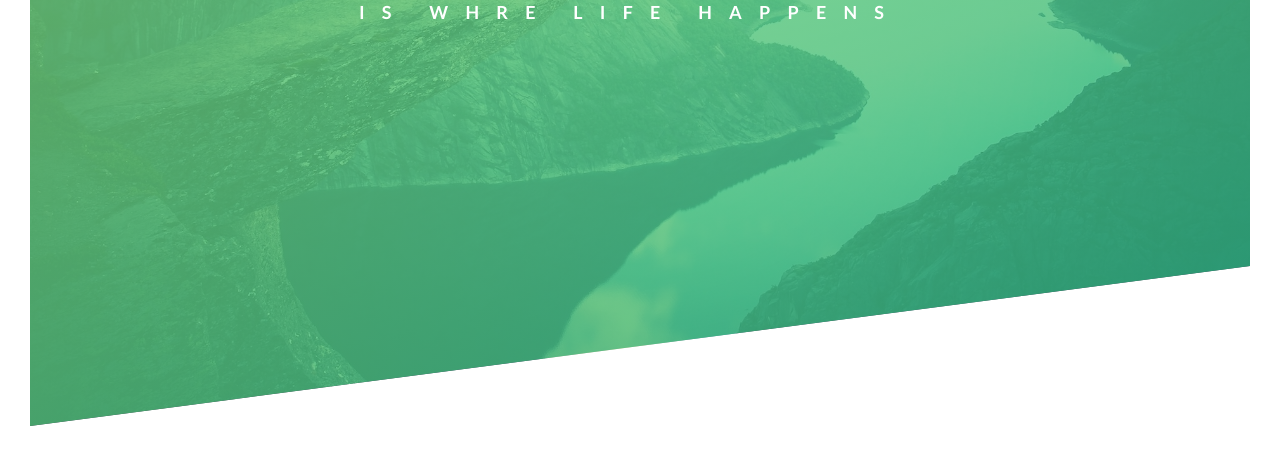
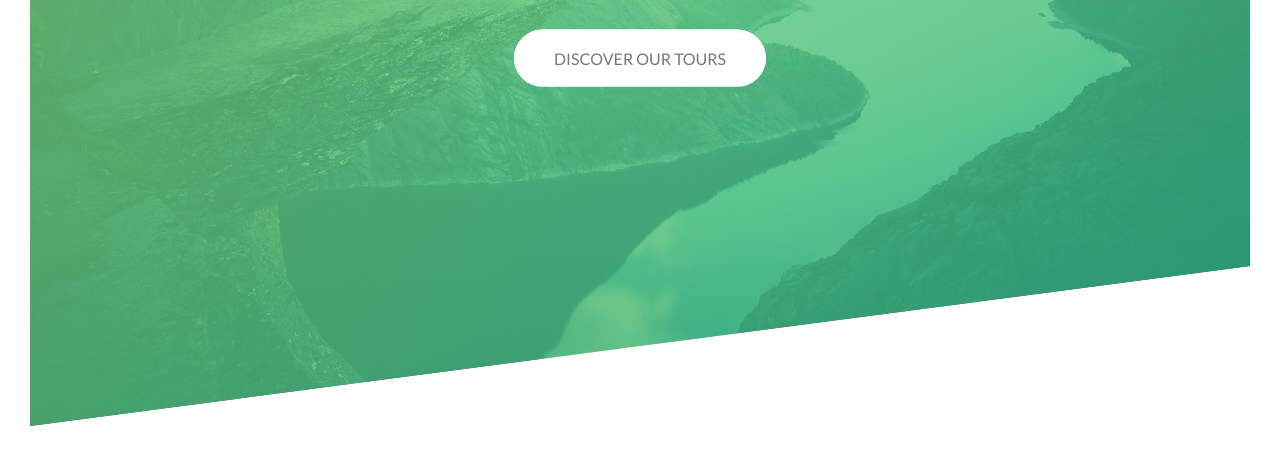
Before and after one commit to camilasass/studying-advanced-css, a plain HTML site: page Natours/index.html in a window 1280 px wide. Shown: the part 364-820 px from the top of the page. Drawn offline with Linux system fonts and the light colour scheme.

Commit message:
Projeto 1 | Botão + Animações Header

```diff
--- a/Natours/css/style.css
+++ b/Natours/css/style.css
@@ -50,11 +50,13 @@ body {
     top: 40%;
     left: 50%;
     transform: translate(-50%, -50%);
+    text-align: center;
 }
 
 .heading-primary {
     color: #fff;
     text-transform: uppercase;
+    margin-bottom: 60px;
 }
 
 .heading-primary-main {
@@ -62,6 +64,14 @@ body {
     font-size: 50px;
     font-weight: 400;
     letter-spacing: 35px;
+    animation: moveInLeft 2s ease-out;
+    /* animation-name: moveInLeft;
+    animation-duration: 2s;
+    animation-timing-function: ease-out; */
+    /*
+    animation-delay: 3s;
+    animation-iteration-count: 3;
+     */
 }
 
 .heading-primary-sub {
@@ -69,5 +79,106 @@ body {
     font-size: 18px;
     font-weight: 700;
     letter-spacing: 17.2px;
+    animation: moveInRight 2s ease-out;
+    /* animation-name: moveInRight;
+    animation-duration: 2s;
+    animation-timing-function: ease-out; */
+}
+
+@keyframes moveInLeft {
+    0% {
+        opacity: 0;
+        transform: translateX(-100px);
+    }
+
+    80% {
+        transform: translateX(10px);
+    }
+
+    100% {
+        opacity: 1;
+        transform: translate(0);
+    }
+}
+
+@keyframes moveInRight {
+    0% {
+        opacity: 0;
+        transform: translateX(100px);
+    }
+
+    80% {
+        transform: translateX(-10px);
+    }
+
+    100% {
+        opacity: 1;
+        transform: translate(0);
+    }
+}
+
+@keyframes moveInBottom {
+    0% {
+        opacity: 0;
+        transform: translateY(30px);
+    }
+
+    100% {
+        opacity: 1;
+        transform: translate(0);
+    }
+}
+
+.btn:link,
+.btn:visited {
+    text-transform: uppercase;
+    text-decoration: none;
+    padding: 15px 40px;
+    display: inline-block;
+    border-radius: 100px;
+    transition: all .2s;
+    position: relative;
+}
+
+.btn:hover {
+    transform: translateY(-3px);
+    box-shadow: 0 10px 20px rgba(0,0,0, .2);
+}
+
+.btn:active {
+    transform: translateY(-1px);
+    box-shadow: 0 5px 10px rgba(0,0,0, .2);
+}
+
+.btn-white {
+    background-color: #fff;
+    color: #777;
+}
+
+.btn::after {
+    content: "";
+    display: inline-block;
+    height: 100%;
+    width: 100%;
+    border-radius: 100px;
+    position: absolute;
+    top: 0;
+    left: 0;
+    z-index: -1;
+    transition: all .4s;
+}
+
+.btn-white::after {
+    background-color: #fff;
+}
+
+.btn:hover::after {
+    transform: scaleX(1.4) scaleY(1.6);
+    opacity: 0;
 
 }
+
+.btn-animated {
+    animation: moveInBottom .5s ease-out 0.75s;
+    animation-fill-mode: backwards;
+}
--- a/Natours/index.html
+++ b/Natours/index.html
@@ -22,6 +22,8 @@
                     <span class="heading-primary-main">Outdoors</span>
                     <span class="heading-primary-sub">is whre life happens</span>
                 </h1>
+
+                <a href="#" class="btn btn-white btn-animated">Discover our tours</a>
             </div>
         </header>
     </body>
```
